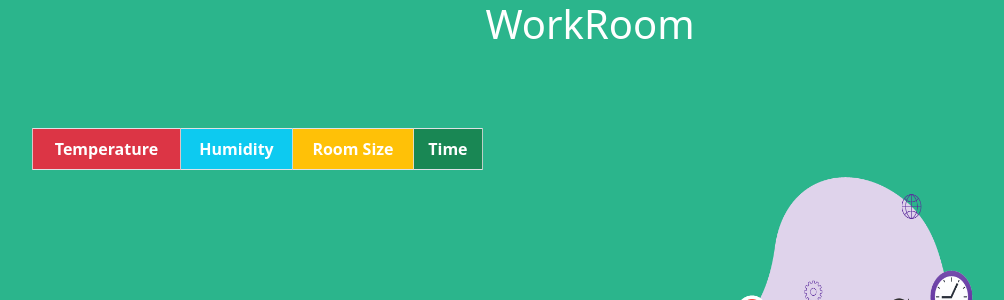
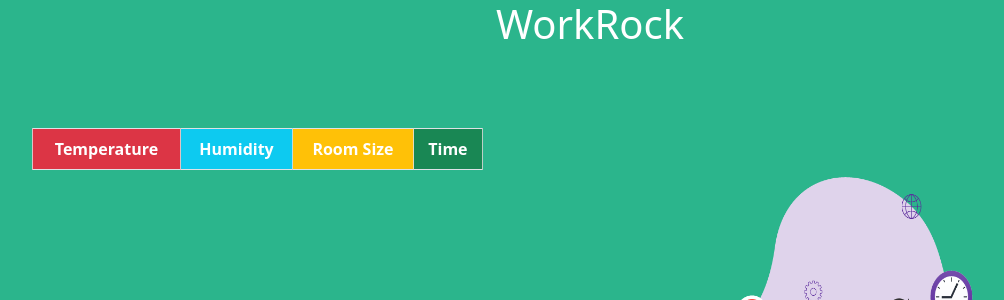
Before and after one commit to moonrabbit29/WorkRock, a Flask app: page / in a window 1280 px wide. Shown: the top 300 px of the page, without its empty margins (50-1054 px from the left). Run offline with Flask 2, Linux system fonts and the light colour scheme; lists and menus that the app fills with data are empty.

```diff
--- a/public/templates/index.html
+++ b/public/templates/index.html
@@ -1,13 +1,13 @@
 {% extends 'base.html' %}
 
 {% block head%}
-<title>WorkRook</title>
+<title>WorkRock</title>
 {% endblock %}
 
 {% block body %}
 <div class="container">
    <a href="/">
-      <h1 style="text-align: Center; color: White;">WorkRoom</h1>
+      <h1 style="text-align: Center; color: White;">WorkRock</h1>
    </a>
    <br><br><br>
    <div class="row">
```
